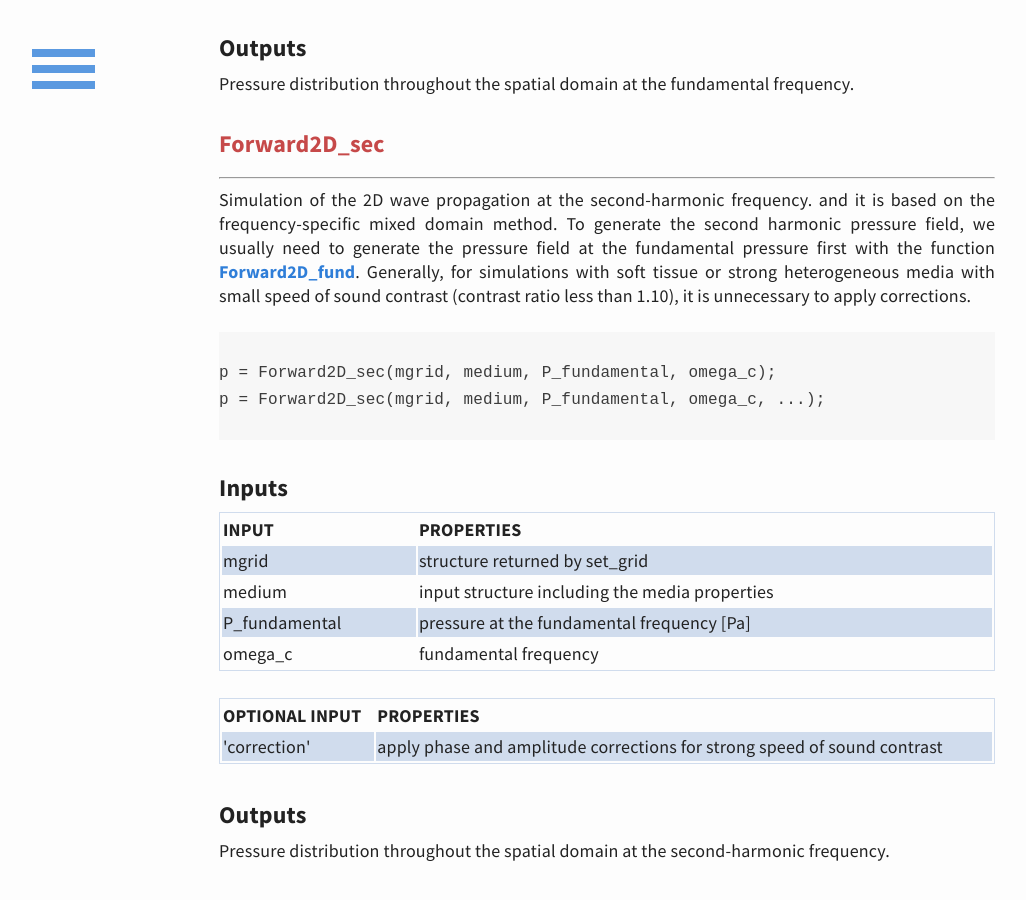
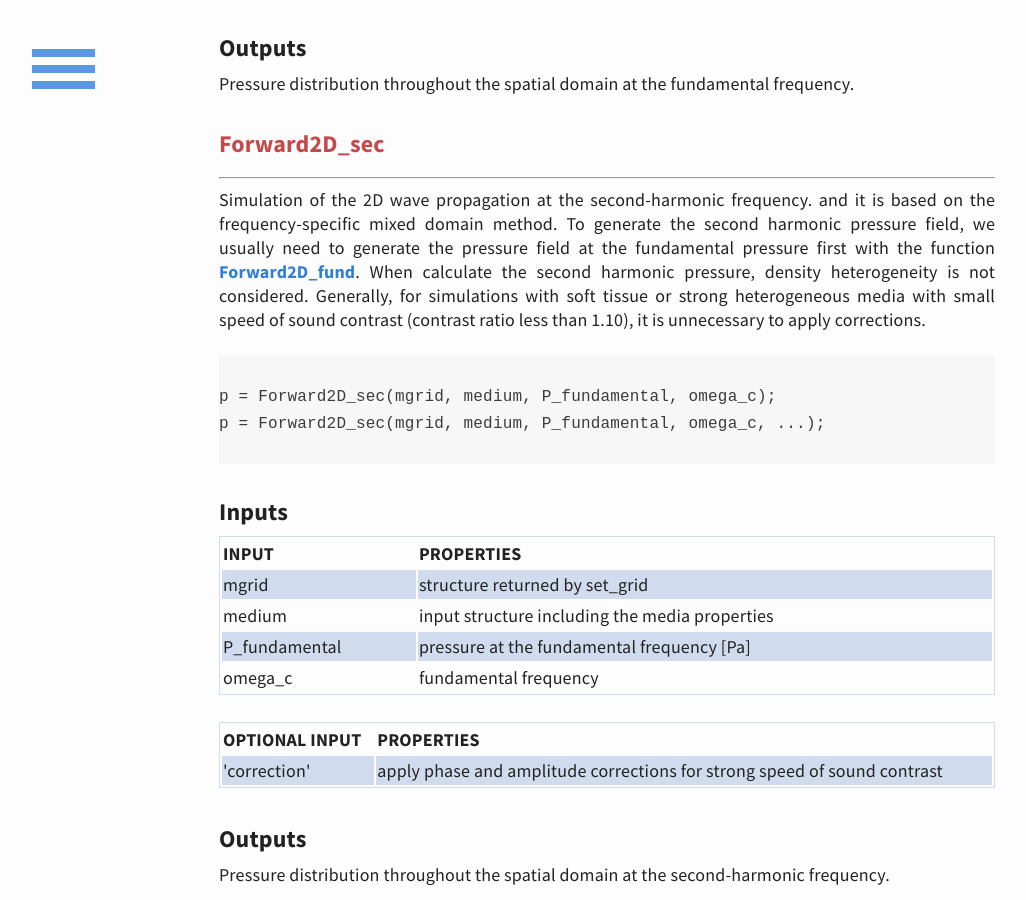
Before and after one commit to m-SOUND/mSOUND, a Jekyll site: the page built from function.html, in a window 1280 px wide and 900 px high, scrolled down 4254 px. Shown: the whole window, without its empty margins (33-1059 px from the left). Built offline with Jekyll 4.4.1, drawn with Linux system fonts in a browser that asks for light colours; some of the changed text lies outside the part shown.

Commit message:
Update function.html

```diff
--- a/function.html
+++ b/function.html
@@ -293,6 +293,7 @@ Pressure distribution throughout the spatial domain at the fundamental frequency
 Simulation of the 2D wave propagation at the second-harmonic frequency.
  and it is based on the frequency-specific mixed domain method. To generate the second harmonic pressure field, we usually need to
  generate the pressure field at the fundamental pressure first with the function <a href="/mSOUND/function.html#Forward2D_fund">Forward2D_fund</a>.
+ When calculate the second harmonic pressure, density heterogeneity is not considered.
  Generally, for simulations with soft tissue or strong heterogeneous media with small speed of sound contrast
  (contrast ratio less than 1.10), it is unnecessary to apply corrections.
 <pre>  <code>
@@ -389,6 +390,7 @@ Pressure distribution throughout the spatial domain at the fundamental frequency
 Simulation of the 3D wave propagation at the second-harmonic frequency, based on the frequency-specific mixed domain method.
 To generate the second harmonic pressure field, we usually need to generate the pressure field at the fundamental frequency first
  with the function <a href="/mSOUND/function.html#Forward3D_fund">Forward3D_fund</a>.
+ When calculate the second harmonic pressure, density heterogeneity is not considered.
  Generally, for simulations with soft tissue or strong heterogeneous media with small speed of sound contrast
  (contrast ratio less than 1.10), it is unnecessary to apply corrections.
 <pre>  <code>
```
